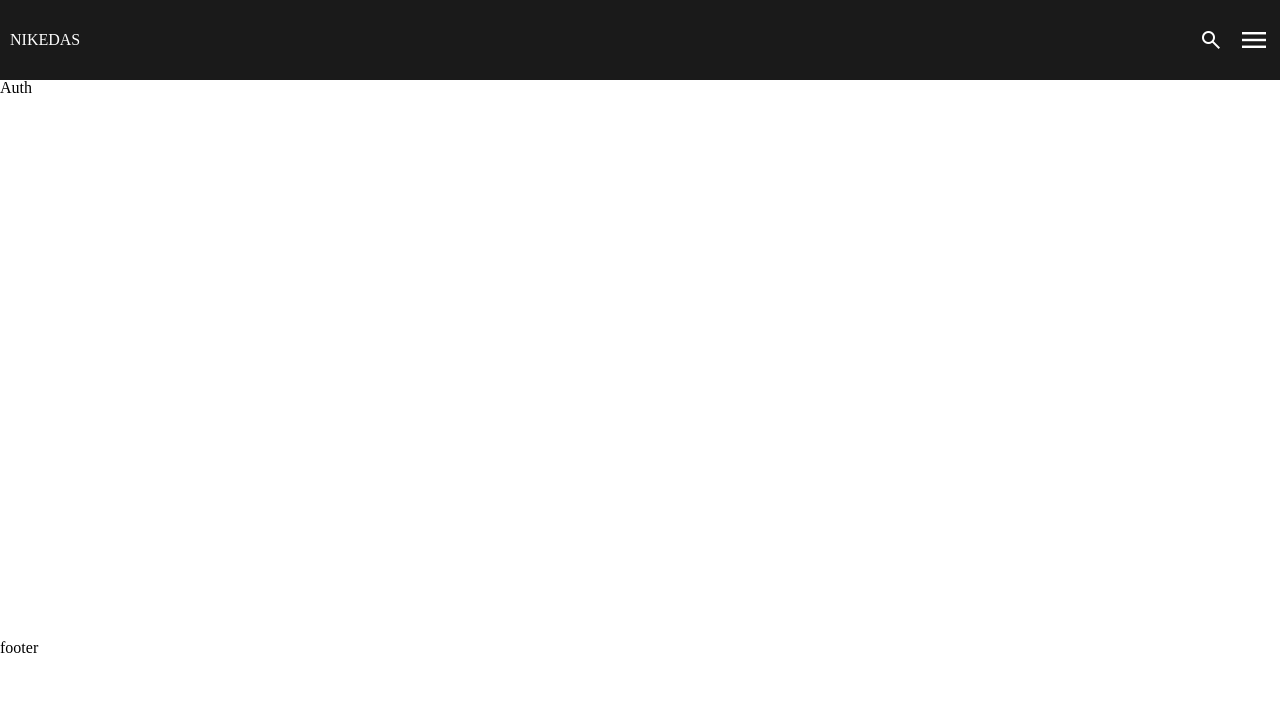
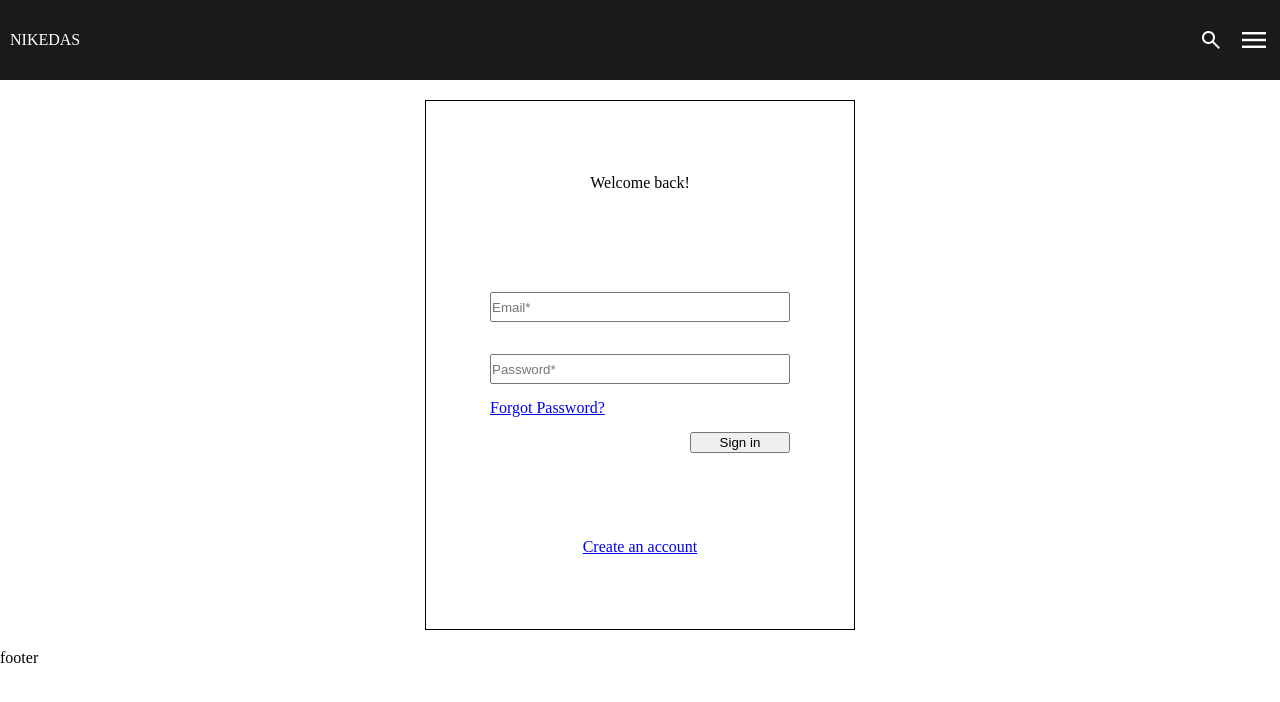
Before and after one commit to anthonymartz17/nikedas_frontend, a React (Vite) app: page /auth in a window 1280 px wide. Shown: the top 702 px of the page. Built offline with nearby package versions, Linux system fonts and the light colour scheme.

Commit message:
add login form

```diff
--- /dev/null
+++ b/src/Components/Login/Login.css
@@ -0,0 +1,43 @@
+.login {
+  width: 300px;
+  height: 400px;
+  margin: 20px auto;
+  border: 1px solid black;
+  padding: 4em;
+  display: flex;
+  flex-direction: column;
+  justify-content: space-around;
+  gap: 1em;
+  text-align: center;
+}
+
+.login * {
+  box-sizing:border-box;
+}
+
+.login_form {
+  width: 100%;
+  margin: 50px 0;
+  display: flex;
+  flex-direction: column;
+  gap: 1em;
+}
+
+input {
+  width: 100%;
+  height: 30px;
+  padding:0;
+}
+
+.forgot_password {
+  align-self: start;
+}
+
+.login_form button {
+  width: 100px;
+  align-self: end;
+}
+
+.create_account {
+
+}
--- /dev/null
+++ b/src/Components/Login/Login.jsx
@@ -0,0 +1,27 @@
+import './Login.css'
+import { Link } from 'react'
+
+export default function Login() {
+  return (
+    <section className="login">
+      <h3 className="login-heading">Welcome back!</h3>
+      <form className="login_form">
+        <label></label>
+        <input
+          type="text"
+          placeholder="Email*"
+          required
+        />
+        <label></label>
+        <input
+          type="password"
+          placeholder="Password*"
+          required
+        />
+        <a href="#" className="forgot_password">Forgot Password?</a>
+        <button type="submit">Sign in</button>
+      </form>
+      <a href="#" className="create_account">Create an account</a>
+    </section>
+  )
+}
--- a/src/Pages/Auth.jsx
+++ b/src/Pages/Auth.jsx
@@ -1,7 +1,10 @@
 import React from 'react'
+import Login from '../Components/Login/Login.jsx'
 
 export default function Auth() {
   return (
-    <div>Auth</div>
+    <>
+      <Login />
+    </>
   )
 }
```
